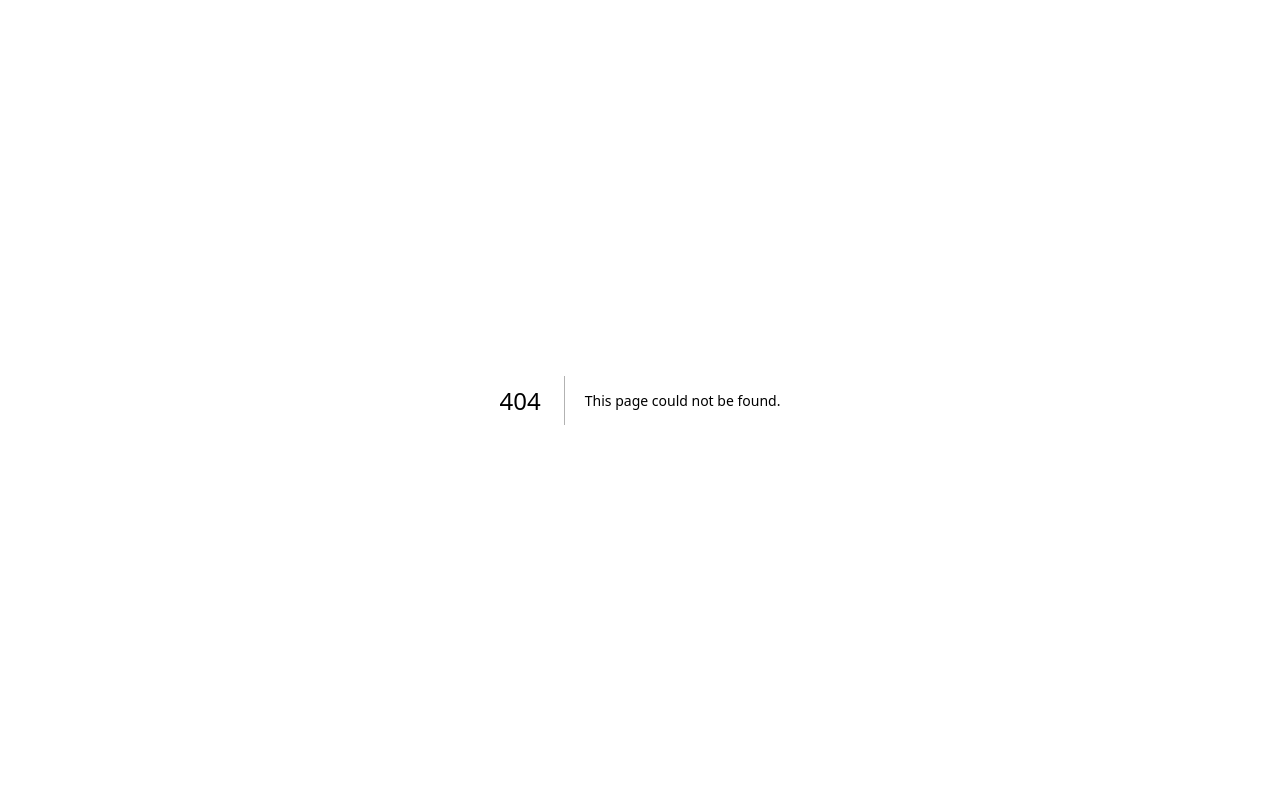
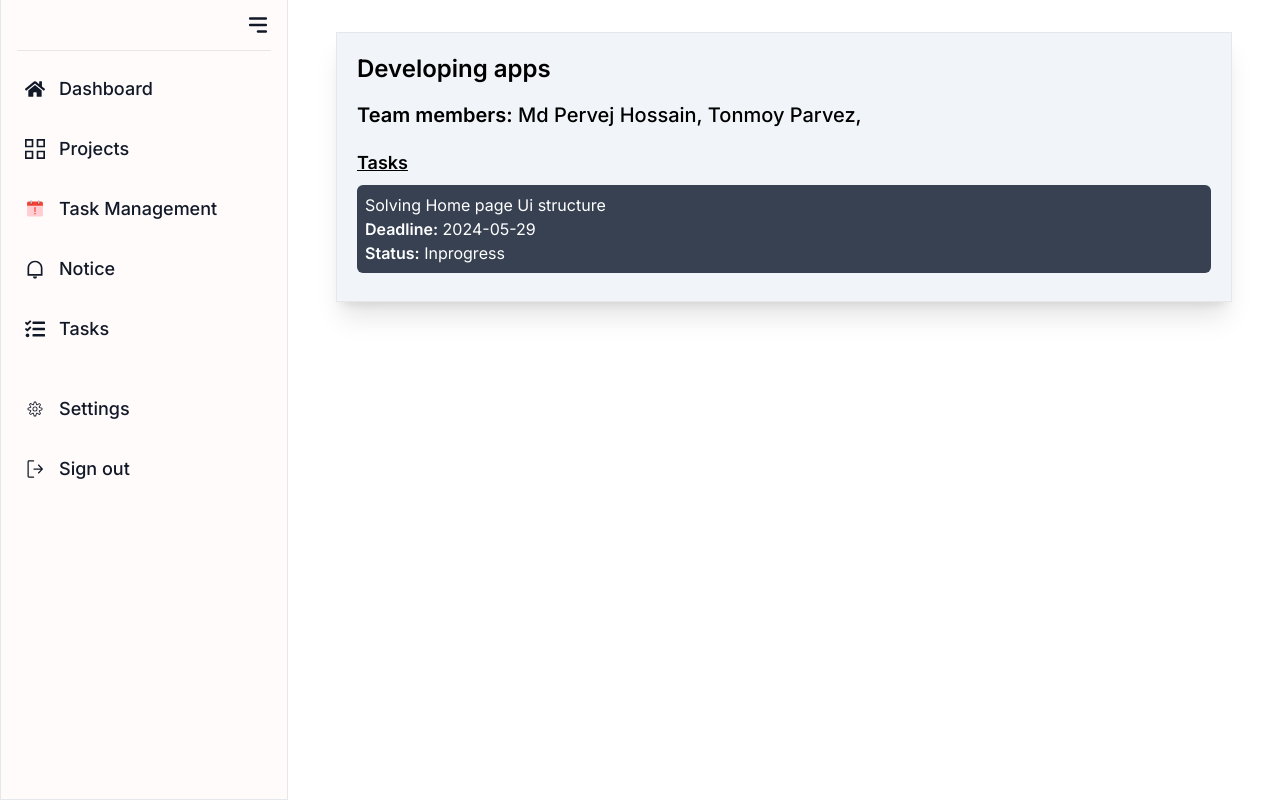
Before and after one commit to Pervej0/project-management, a Next.js app: page /dashboard/projects/1 in a window 1280 px wide. Before the commit this address had no page. Built offline with nearby package versions, Linux system fonts and the light colour scheme; data requests are answered from the project's data file.

Commit message:
project dynamic route

```diff
--- a/db.json
+++ b/db.json
@@ -2,43 +2,157 @@
   "projects": [
     {
       "id": "1",
-      "title": "Solving Home page Ui structure"
+      "title": "Developing apps",
+      "tasks": [
+        {
+          "tasksId": "001",
+          "name": "Solving Home page Ui structure",
+          "dueDate": "2024-05-29",
+          "assignee": "Mohammad",
+          "recentActivities": "Inprogress"
+        }
+      ],
+      "teamMembers": ["Md Pervej Hossain", "Tonmoy Parvez"]
     },
     {
       "id": "2",
-      "title": "Implementing Responsive Design for Product Grid"
+      "title": "Bug fixing",
+      "tasks": [
+        {
+          "tasksId": "002",
+          "name": "Fixing authentication bug",
+          "dueDate": "2024-06-10",
+          "assignee": "Alice",
+          "recentActivities": "In progress"
+        }
+      ],
+      "teamMembers": ["Alice Smith", "Bob Johnson"]
     },
     {
       "id": "3",
-      "title": "Optimizing Navigation Menu for Mobile Devices"
+      "title": "Database optimization",
+      "tasks": [
+        {
+          "tasksId": "003",
+          "name": "Optimizing database queries",
+          "dueDate": "2024-06-15",
+          "assignee": "David",
+          "recentActivities": "Started"
+        }
+      ],
+      "teamMembers": ["Emily Brown", "David Lee"]
     },
     {
       "id": "4",
-      "title": "Integrating Carousel for Featured Content"
+      "title": "UI/UX Design",
+      "tasks": [
+        {
+          "tasksId": "004",
+          "name": "Creating wireframes for new feature",
+          "dueDate": "2024-06-05",
+          "assignee": "Sophia",
+          "recentActivities": "Completed"
+        }
+      ],
+      "teamMembers": ["Sophia Wang", "James Miller"]
     },
     {
       "id": "5",
-      "title": "Improving Search Functionality with Auto-Suggestions"
+      "title": "Backend Development",
+      "tasks": [
+        {
+          "tasksId": "005",
+          "name": "Implementing API endpoints",
+          "dueDate": "2024-06-20",
+          "assignee": "Emma",
+          "recentActivities": "In progress"
+        }
+      ],
+      "teamMembers": ["Daniel Garcia", "Emma Martinez"]
     },
     {
       "id": "6",
-      "title": "Enhancing User Profile Dashboard Layout"
+      "title": "Testing",
+      "tasks": [
+        {
+          "tasksId": "006",
+          "name": "Writing test cases for user authentication",
+          "dueDate": "2024-06-25",
+          "assignee": "Olivia",
+          "recentActivities": "Planned"
+        }
+      ],
+      "teamMembers": ["Liam Wilson", "Olivia Taylor"]
     },
     {
       "id": "7",
-      "title": "Adding Animation Effects to Call-to-Action Buttons"
+      "title": "Deployment",
+      "tasks": [
+        {
+          "tasksId": "007",
+          "name": "Preparing for production deployment",
+          "dueDate": "2024-06-30",
+          "assignee": "Noah",
+          "recentActivities": "In progress"
+        }
+      ],
+      "teamMembers": ["Noah Anderson", "Ava White"]
     },
     {
       "id": "8",
-      "title": "Customizing Footer Section for Social Media Integration"
+      "title": "Documentation",
+      "tasks": [
+        {
+          "tasksId": "008",
+          "name": "Writing user manual",
+          "dueDate": "2024-07-05",
+          "assignee": "Ethan",
+          "recentActivities": "In progress"
+        }
+      ],
+      "teamMembers": ["Ethan Jones", "Isabella Garcia"]
     },
     {
       "id": "9",
-      "title": "Incorporating Parallax Scrolling for Visual Depth"
+      "title": "Feature Development",
+      "tasks": [
+        {
+          "tasksId": "009",
+          "name": "Implementing search feature",
+          "dueDate": "2024-07-10",
+          "assignee": "Mia",
+          "recentActivities": "Planned"
+        }
+      ],
+      "teamMembers": ["Mia Rodriguez", "Elijah Martinez"]
     },
     {
       "id": "10",
-      "title": "Implementing Lazy Loading for Image-heavy Sections"
+      "title": "Security Enhancement",
+      "tasks": [
+        {
+          "tasksId": "010",
+          "name": "Implementing encryption for user data",
+          "dueDate": "2024-07-15",
+          "assignee": "Lucas",
+          "recentActivities": "In progress"
+        }
+      ],
+      "teamMembers": ["Charlotte Wilson", "Lucas Brown"]
+    },
+    {
+      "id": "11",
+      "title": "Performance Optimization",
+      "tasks": [
+        {
+          "tasksId": "011",
+          "name": "Optimizing frontend rendering speed",
+          "dueDate": "2024-07-20",
+          "assignee": "Harper",
+          "recentActivities": "Started"
+        }
+      ],
+      "teamMembers": ["Harper Taylor", "Logan Martinez"]
     }
   ]
 }
--- a/package.json
+++ b/package.json
@@ -18,7 +18,8 @@
     "react-hook-form": "^7.51.3",
     "react-hot-toast": "^2.4.1",
     "react-icons": "^5.1.0",
-    "react-query": "^3.39.3"
+    "react-query": "^3.39.3",
+    "zustand": "^4.5.2"
   },
   "devDependencies": {
     "@types/node": "^20",
--- /dev/null
+++ b/src/app/(dashboard)/dashboard/projects/[projectId]/page.tsx
@@ -0,0 +1,51 @@
+/* eslint-disable react-hooks/rules-of-hooks */
+"use client";
+
+import { TTask } from "@/types/project.type";
+import React from "react";
+import { useQuery } from "react-query";
+
+const page = ({ params }: { params: { projectId: string } }) => {
+  const query = useQuery("project", async () => {
+    const response = await fetch(
+      `http://localhost:3004/projects/${params.projectId}`
+    );
+    const data = await response.json();
+    return data;
+  });
+  console.log(query);
+
+  // const { title, tasks } = query?.data;
+
+  return (
+    <div className="shadow-xl m-4 bg-slate-100 border p-5">
+      <div>
+        <h2 className="text-2xl font-semibold mb-4">{query?.data?.title}</h2>
+        <h3 className="text-xl font-medium mb-5">
+          <span className="font-semibold">Team members:</span>{" "}
+          {query?.data?.teamMembers.map((item: string) => item + ", ")}
+        </h3>
+        <div>
+          <h4 className="text-lg font-semibold underline">Tasks</h4>
+          {query?.data?.tasks.map((item: TTask) => (
+            <div
+              key={item.tasksId}
+              className="text-white bg-gray-700 p-2 my-2 rounded-md"
+            >
+              <h5>{item.name}</h5>
+              <h5>
+                <span className="font-semibold">Deadline:</span> {item.dueDate}
+              </h5>
+              <h5>
+                <span className="font-semibold">Status:</span>{" "}
+                {item.recentActivities}
+              </h5>
+            </div>
+          ))}
+        </div>
+      </div>
+    </div>
+  );
+};
+
+export default page;
--- a/src/app/(dashboard)/dashboard/projects/create/page.tsx
+++ b/src/app/(dashboard)/dashboard/projects/create/page.tsx
@@ -1,3 +1,4 @@
+/* eslint-disable react-hooks/rules-of-hooks */
 "use client";
 
 import {
--- a/src/app/(dashboard)/dashboard/projects/page.tsx
+++ b/src/app/(dashboard)/dashboard/projects/page.tsx
@@ -11,6 +11,7 @@ import { IoEyeSharp } from "react-icons/io5";
 import Snipper from "@/app/components/shared/Spinner";
 import Link from "next/link";
 import ProjectModal from "@/app/components/shared/ProjectModal";
+
 interface DataType {
   id: string;
   title: string;
@@ -18,10 +19,9 @@ interface DataType {
 
 const page = () => {
   const [open, setOpen] = useState(false);
-
   const query = useQuery("projects", async () => {
     const response = await fetch("http://localhost:3004/projects");
-    const data = response.json();
+    const data = await response.json();
     return data;
   });
 
@@ -42,14 +42,21 @@ const page = () => {
       key: "title",
     },
     {
+      title: "Team Members",
+      dataIndex: "teamMembers",
+      key: "teamMembers",
+    },
+    {
       title: "Action",
       key: "action",
       render: (_, record) => (
         <Space size="middle">
           <Tooltip placement="topLeft" title="View">
-            <Button>
-              <IoEyeSharp size={16} />
-            </Button>
+            <Link href={`/dashboard/projects/${record.id}`}>
+              <Button>
+                <IoEyeSharp size={16} />
+              </Button>
+            </Link>
           </Tooltip>
           <Tooltip placement="topLeft" title="Edit">
             <Button type="primary" onClick={showModal}>
@@ -75,12 +82,12 @@ const page = () => {
           className="bg-green-700 text-white px-2 py-1 rounded-md"
           href="/dashboard/projects/create"
         >
-          Create Task
+          Create Project
         </Link>
       </div>
       <Table
         columns={columns}
-        dataSource={query?.data}
+        dataSource={query.data}
         pagination={{
           defaultPageSize: 5,
           showSizeChanger: true,
--- a/src/app/components/shared/ProjectModal.tsx
+++ b/src/app/components/shared/ProjectModal.tsx
@@ -90,7 +90,7 @@ const ProjectModal = ({ open, setOpen }: any) => {
           layout="vertical"
           requiredMark="optional"
         >
-          <label className="block text-lg mb-2">Project Task</label>
+          <label className="block text-lg mb-2">Project title</label>
           <Form.Item
             name="task"
             rules={[
```
Also changed, not shown: src/store/store.ts (added, +7 -0 lines), src/types/project.type.ts (added, +15 -0 lines), 1 other file (tests, documents, lock files or other folders).
